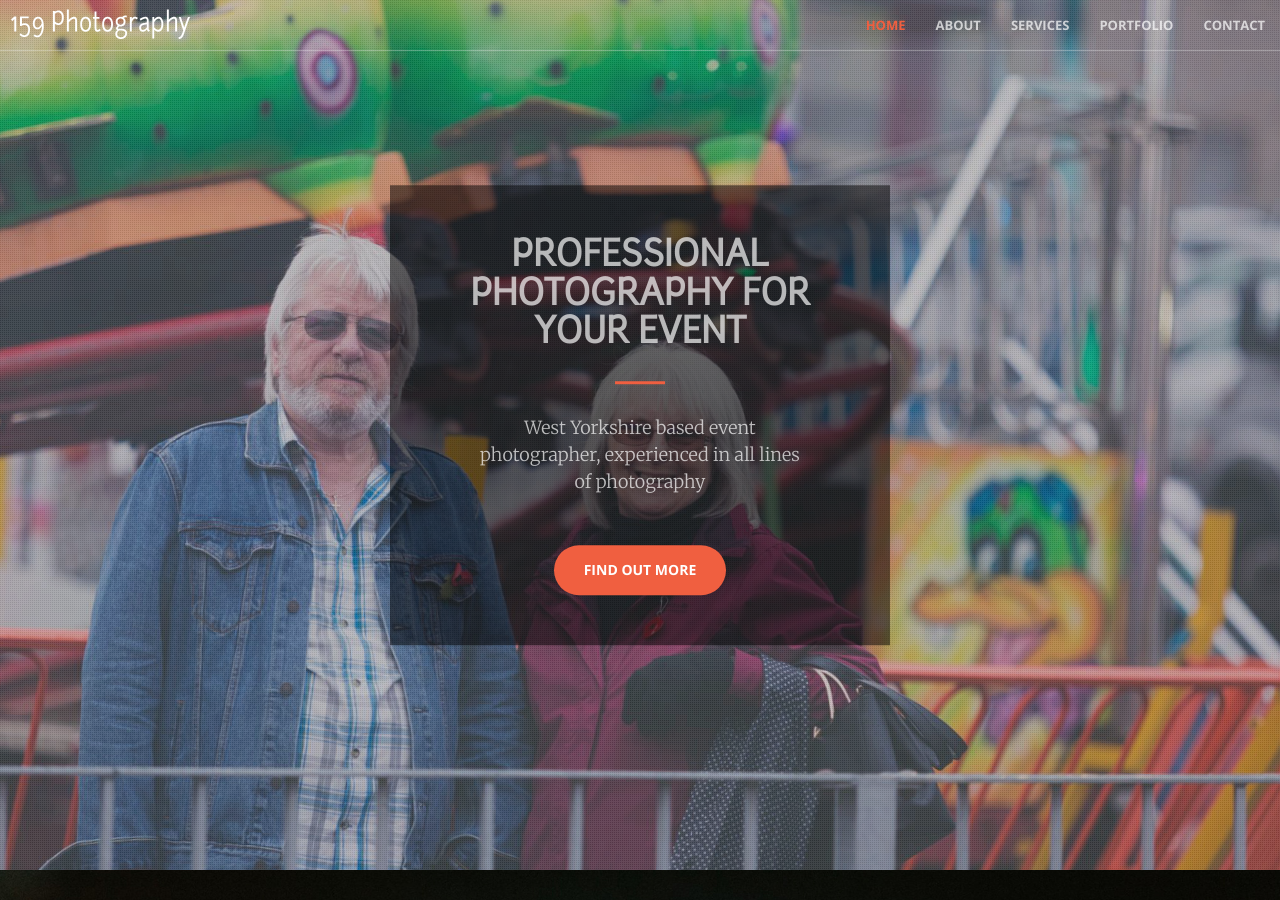
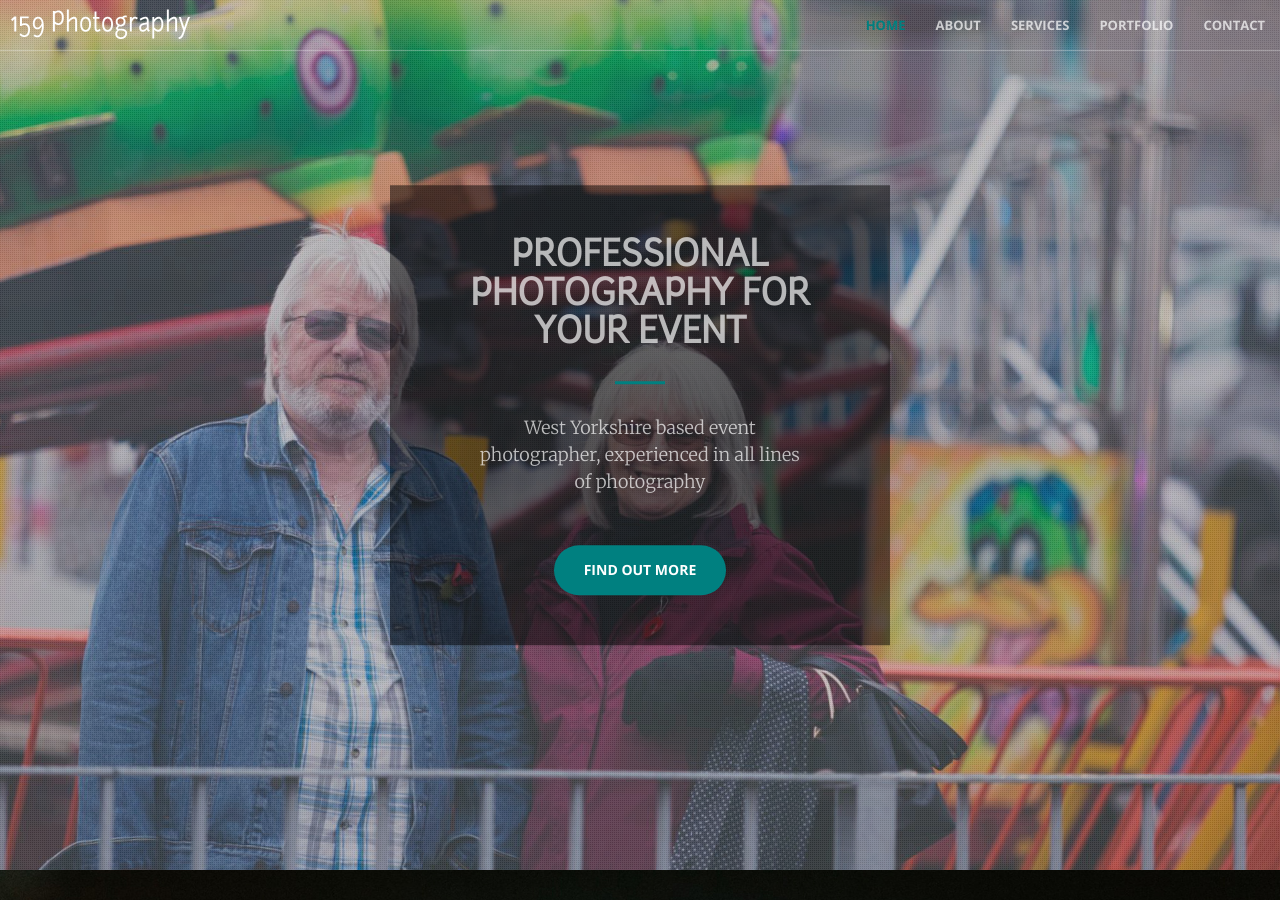
Before and after one commit to mattwhi/159photography, a Jekyll site: the page built from index.md, in a window 1280 px wide and 900 px high. Built offline with Jekyll 4.4.1, drawn with Linux system fonts in a browser that asks for light colours; some web fonts are replaced.

Commit message:
adding changing theme colours

```diff
--- a/_sass/_base.scss
+++ b/_sass/_base.scss
@@ -235,6 +235,7 @@ section.service {
     background-image: url('../img/2.jpg');
     background-size: cover;
     background-attachment: fixed;
+    color:#fff;
 }
 .service-box {
     max-width: 400px;
--- a/css/main.scss
+++ b/css/main.scss
@@ -60,8 +60,8 @@
 }
 
 // variables.less
-$theme-primary: #F05F40;
-$theme-dark: #222;
+$theme-primary: #008080;
+$theme-dark: #b33000;
 $my-font-bold: junctionbold;
 $my-font-light: junctionlight;
 $my-font-regular: junctionregular;
```
Also changed, not shown: 2 other files.
